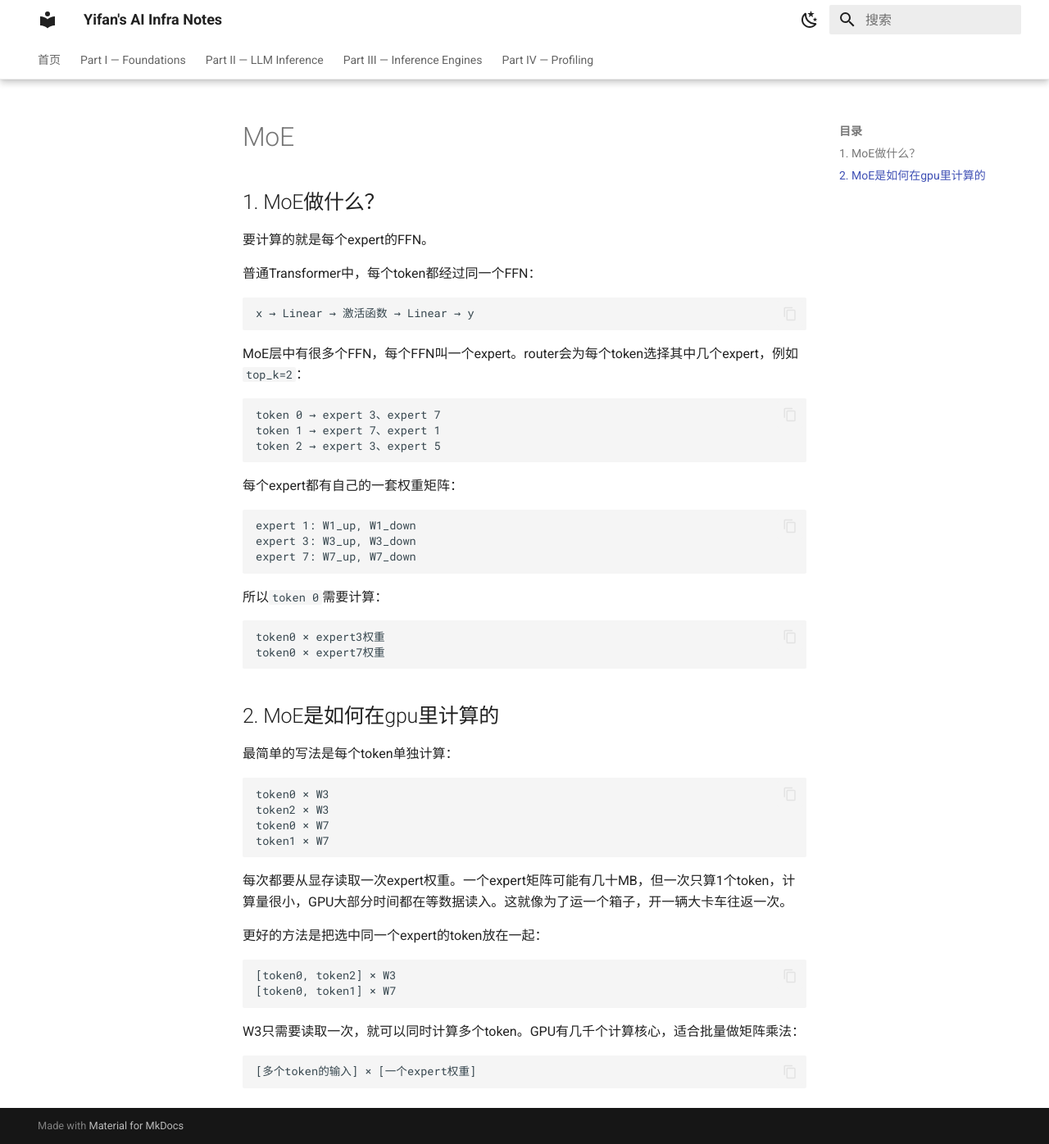
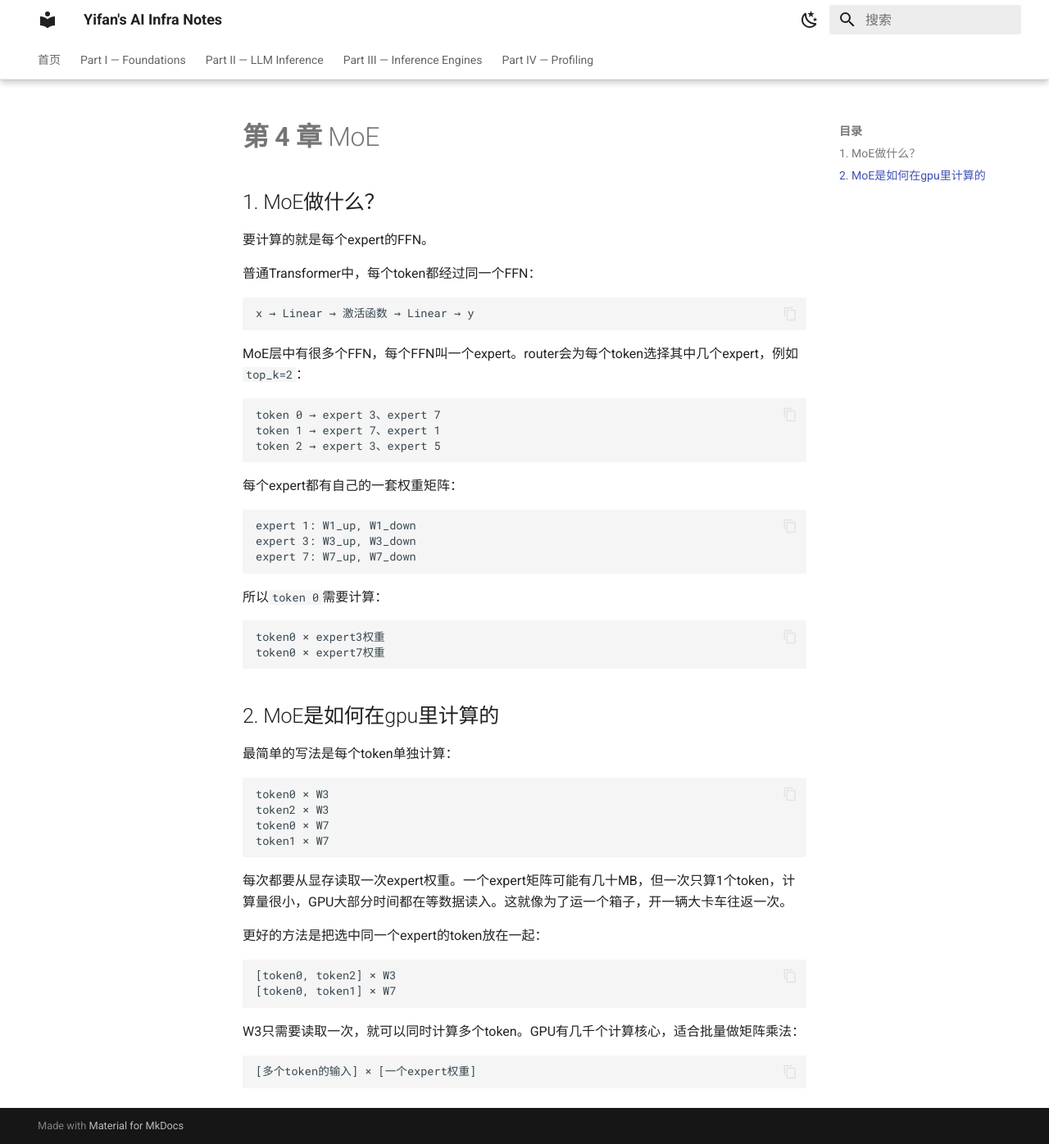
Before and after one commit to YifanLi3/YifanLi3.github.io, an MkDocs documentation site: the page built from docs/fundamentals/MoE.md, in a window 1280 px wide and 1396 px high. Shown: the whole window at 82% size. Built offline with MkDocs 1.6.1 and Material for MkDocs 9.7.7, drawn with Linux system fonts in a browser that asks for light colours.

Commit message:
Update MoE.md

```diff
--- a/docs/fundamentals/MoE.md
+++ b/docs/fundamentals/MoE.md
@@ -1,3 +1,5 @@
+# **第 4 章** MoE
+
 ## 1. MoE做什么？
 
 要计算的就是每个expert的FFN。
```
